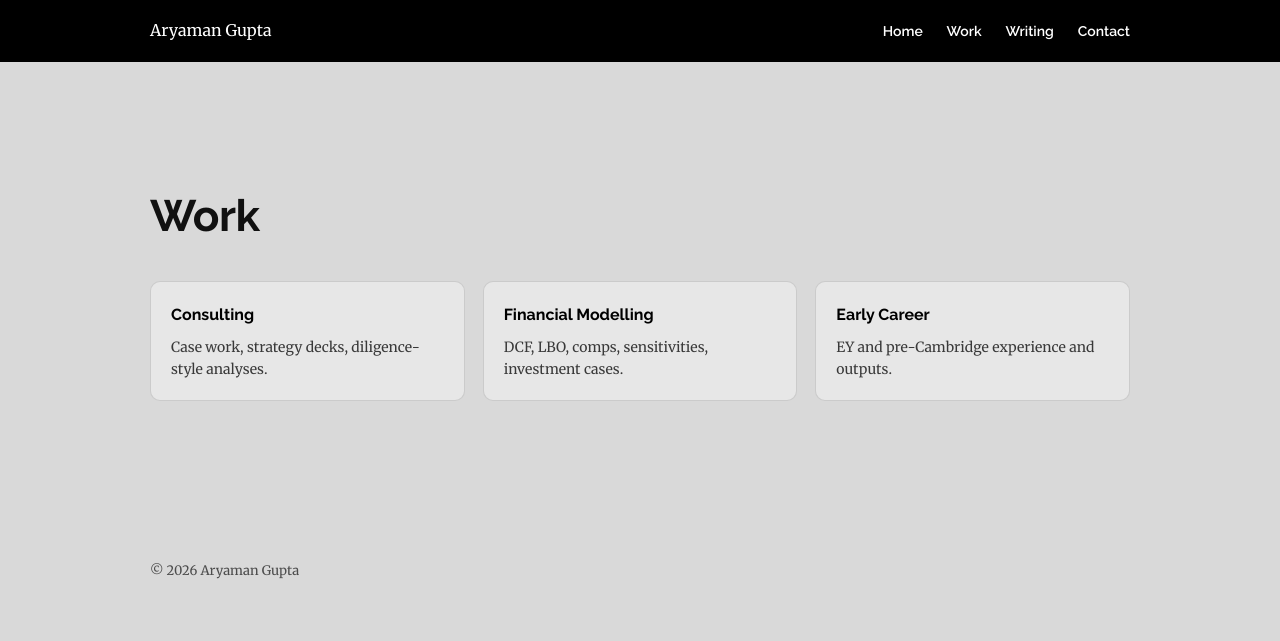
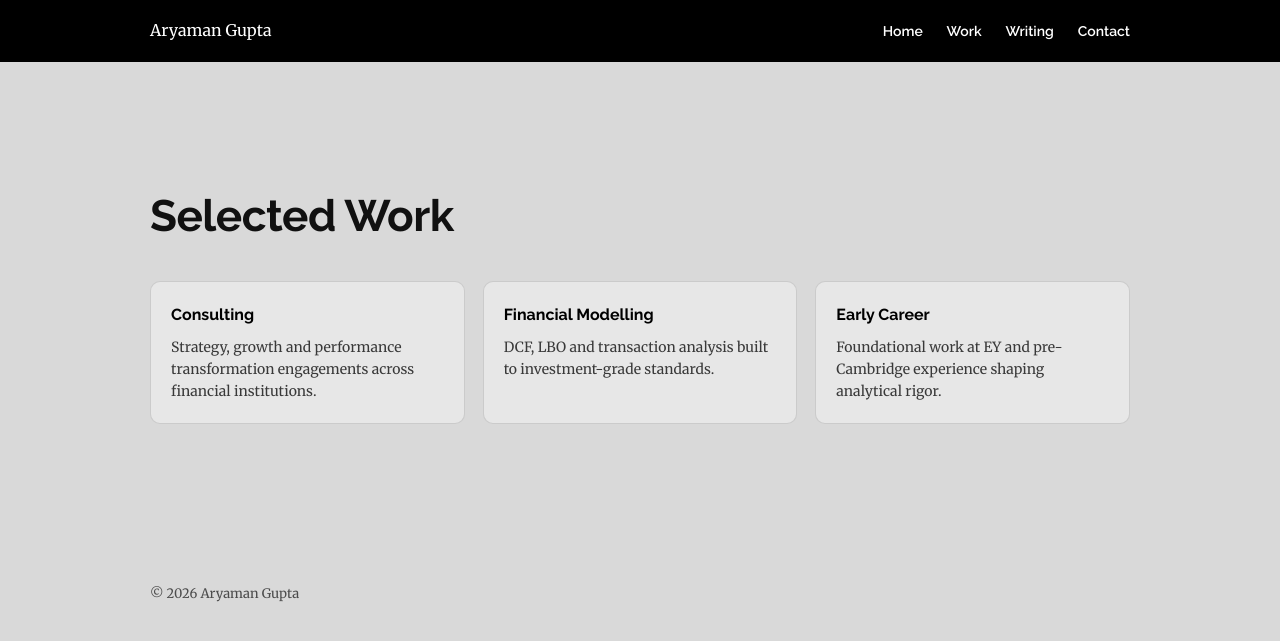
Before and after one commit to kungfumonk29/kungfumonk29.github.io, a Jekyll site: the page built from work.md, in a window 1280 px wide. Shown: the top 641 px of the page. Built offline with Jekyll 4.4.1, drawn with Linux system fonts in a browser that asks for light colours; our own code applies the rules of GitHub Pages for plain Markdown files.

Commit message:
Update work.md

```diff
--- a/work.md
+++ b/work.md
@@ -1,25 +1,25 @@
 ---
 layout: default
-# Selected Work
+Title: Work
 description: Selected work across consulting, financial modelling, and early career.
 permalink: /work/
 ---
 
-# Work
+# Selected Work
 
 <div class="tiles">
   <a class="tile" href="/work/consulting/">
     <div class="tile-title">Consulting</div>
-    <div class="tile-sub">Case work, strategy decks, diligence-style analyses.</div>
+    <div class="tile-sub">Strategy, growth and performance transformation engagements across financial institutions.</div>
   </a>
 
   <a class="tile" href="/work/modelling/">
     <div class="tile-title">Financial Modelling</div>
-    <div class="tile-sub">DCF, LBO, comps, sensitivities, investment cases.</div>
+    <div class="tile-sub">DCF, LBO and transaction analysis built to investment-grade standards.</div>
   </a>
 
   <a class="tile" href="/work/early-career/">
     <div class="tile-title">Early Career</div>
-    <div class="tile-sub">EY and pre-Cambridge experience and outputs.</div>
+    <div class="tile-sub">Foundational work at EY and pre-Cambridge experience shaping analytical rigor.</div>
   </a>
 </div>
```
